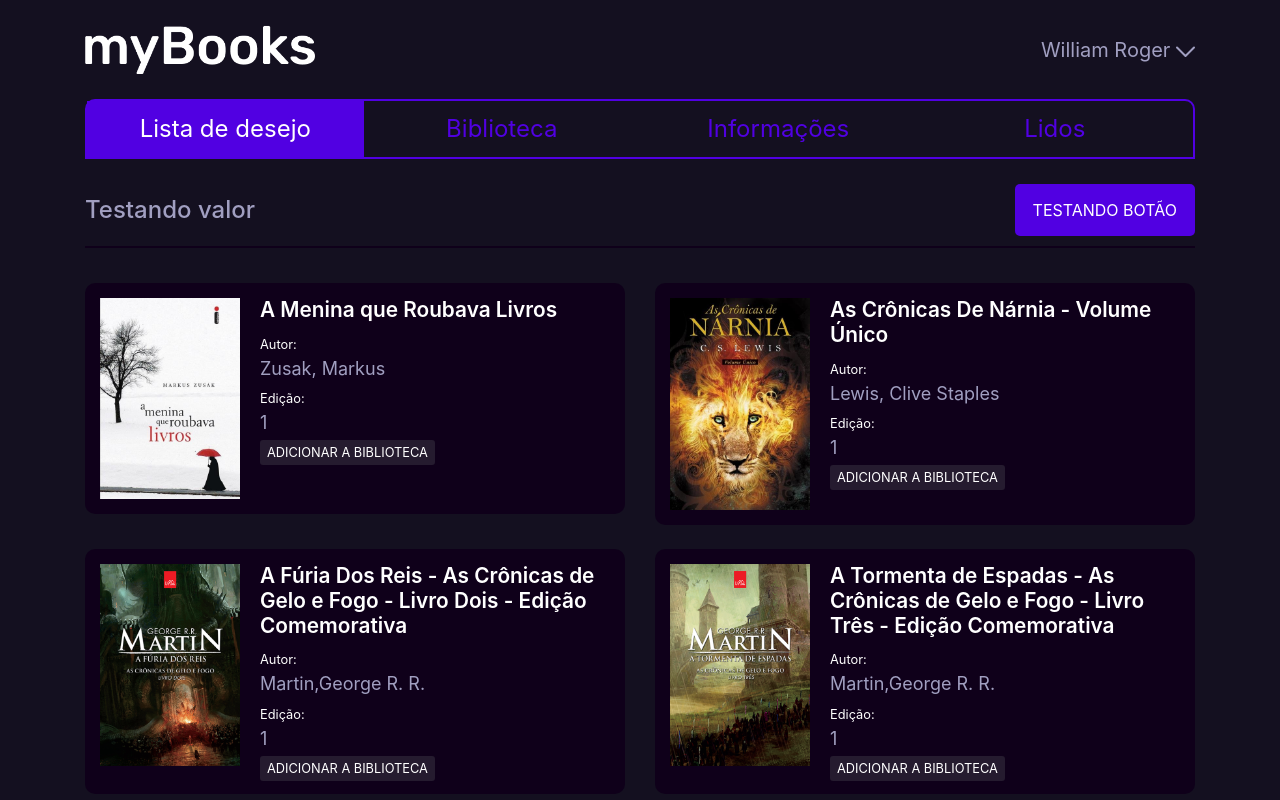
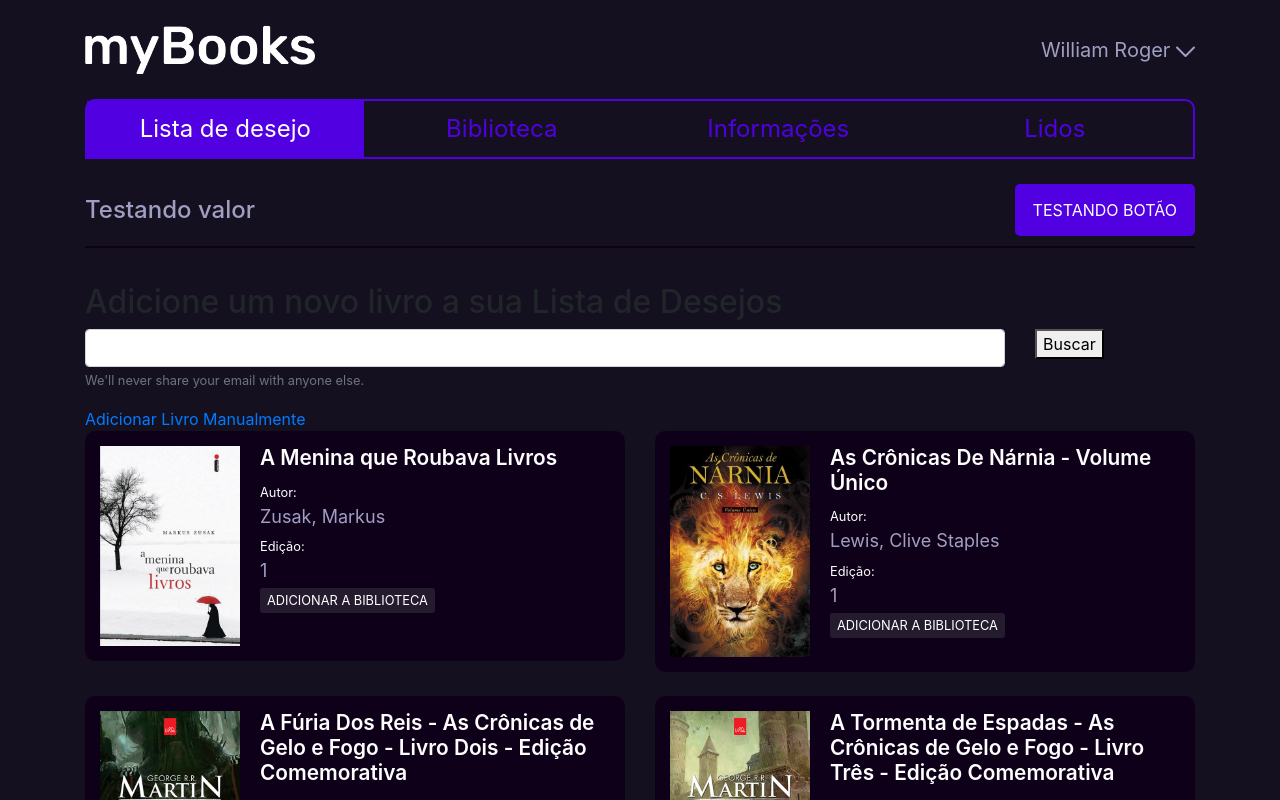
Before and after one commit to williamroger/mybooks, an Angular app: page /listadedesejos in a window 1280 px wide. Shown: the top 800 px of the page. Built offline with nearby package versions, Linux system fonts and the light colour scheme; data requests are answered from the project's data file.

Commit message:
Adicionado form searchbook

```diff
--- a/package.json
+++ b/package.json
@@ -26,7 +26,7 @@
     "zone.js": "~0.8.26"
   },
   "devDependencies": {
-    "@angular-devkit/build-angular": "~0.13.0",
+    "@angular-devkit/build-angular": "^0.13.8",
     "@angular/cli": "~7.3.0",
     "@angular/compiler-cli": "~7.2.0",
     "@angular/language-service": "~7.2.0",
--- a/src/app/app.module.ts
+++ b/src/app/app.module.ts
@@ -15,6 +15,7 @@ import { ReadComponent } from './components/read/read.component';
 import { routing } from './app.routing';
 import { ListadesejosService } from './components/wishlist/listadesejos.service';
 import { LibrarybooksService } from './components/library-books/librarybooks.service';
+import { FormsearchbookComponent } from './components/wishlist/formsearchbook/formsearchbook.component';
 
 @NgModule({
   declarations: [
@@ -27,7 +28,8 @@ import { LibrarybooksService } from './components/library-books/librarybooks.ser
     WishlistComponent,
     LibraryBooksComponent,
     InformationComponent,
-    ReadComponent
+    ReadComponent,
+    FormsearchbookComponent
   ],
   imports: [
     BrowserModule,
--- a/src/app/components/header-tab/header-tab.component.scss
+++ b/src/app/components/header-tab/header-tab.component.scss
@@ -1,5 +1,4 @@
 @import "../../../assets/scss/variables";
-@import "../../../assets/scss/buttons";
 
 .header-tab {
   display: flex;
--- a/src/app/components/livro/livro.component.scss
+++ b/src/app/components/livro/livro.component.scss
@@ -1,5 +1,4 @@
 @import "../../../assets/scss/variables";
-@import "../../../assets/scss/buttons";
 
 .book{
     background-color: $cor-input;
--- /dev/null
+++ b/src/app/components/wishlist/formsearchbook/formsearchbook.component.html
@@ -0,0 +1,17 @@
+<form action="" class="form-ui">
+  <div class="row">
+    <div class="col-12">
+        <h2>Adicione um novo livro a sua Lista de Desejos</h2>
+    </div>
+    <div class="col-10">
+      <div class="form-group">
+        <input type="text" name="searchBook" class="form-control">
+        <small id="emailHelp" class="form-text text-muted">We'll never share your email with anyone else.</small>
+      </div>
+    </div>
+    <div class="col-2">
+      <button type="submit">Buscar</button>
+    </div>
+  </div>
+  <a href="#">Adicionar Livro Manualmente</a>
+</form>
--- /dev/null
+++ b/src/app/components/wishlist/formsearchbook/formsearchbook.component.ts
@@ -0,0 +1,15 @@
+import { Component, OnInit } from '@angular/core';
+
+@Component({
+  selector: 'app-formsearchbook',
+  templateUrl: './formsearchbook.component.html',
+  styleUrls: ['./formsearchbook.component.scss']
+})
+export class FormsearchbookComponent implements OnInit {
+
+  constructor() { }
+
+  ngOnInit() {
+  }
+
+}
--- a/src/app/components/wishlist/wishlist.component.html
+++ b/src/app/components/wishlist/wishlist.component.html
@@ -1,4 +1,5 @@
 <app-header-tab [titulo]="tituloFilho" [textoBotao]="botaoFilho"></app-header-tab>
+<app-formsearchbook></app-formsearchbook>
 <div class="row">
   <div class="col-6 mb-4" *ngFor="let book of listaDesejos">
     <app-livro [book]="book"></app-livro>
--- /dev/null
+++ b/src/assets/scss/form.scss
@@ -0,0 +1,4 @@
+.form-ui {
+  background-color: orange !important;
+  width: 100%;
+}
--- a/src/styles.scss
+++ b/src/styles.scss
@@ -1,6 +1,7 @@
 /* You can add global styles to this file, and also import other style files */
 @import "../node_modules/bootstrap/scss/bootstrap.scss";
 @import "./assets/scss/variables";
+@import "./assets/scss/buttons";
 
 body {
   background-color: $cor-fundo;
```
Also changed, not shown: src/app/components/wishlist/formsearchbook/formsearchbook.component.scss (added), 2 other files (tests, documents, lock files or other folders).
